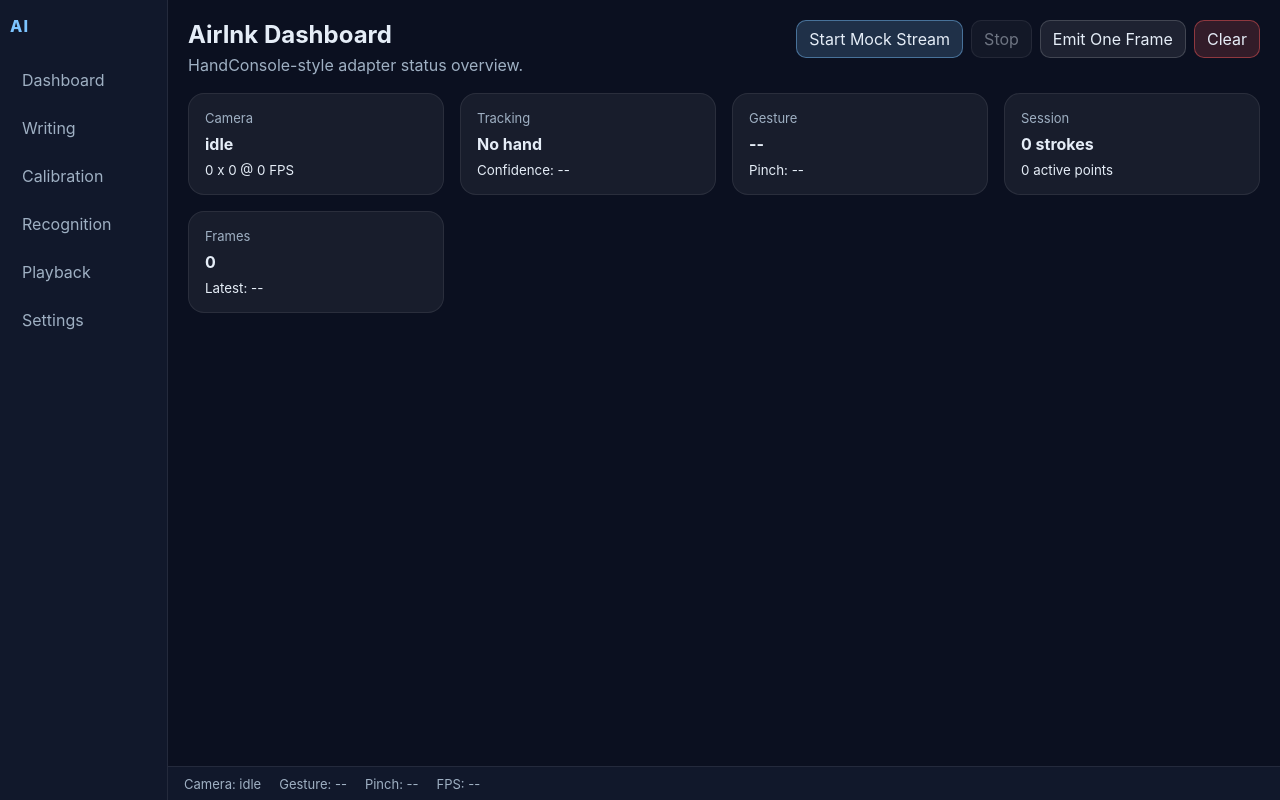
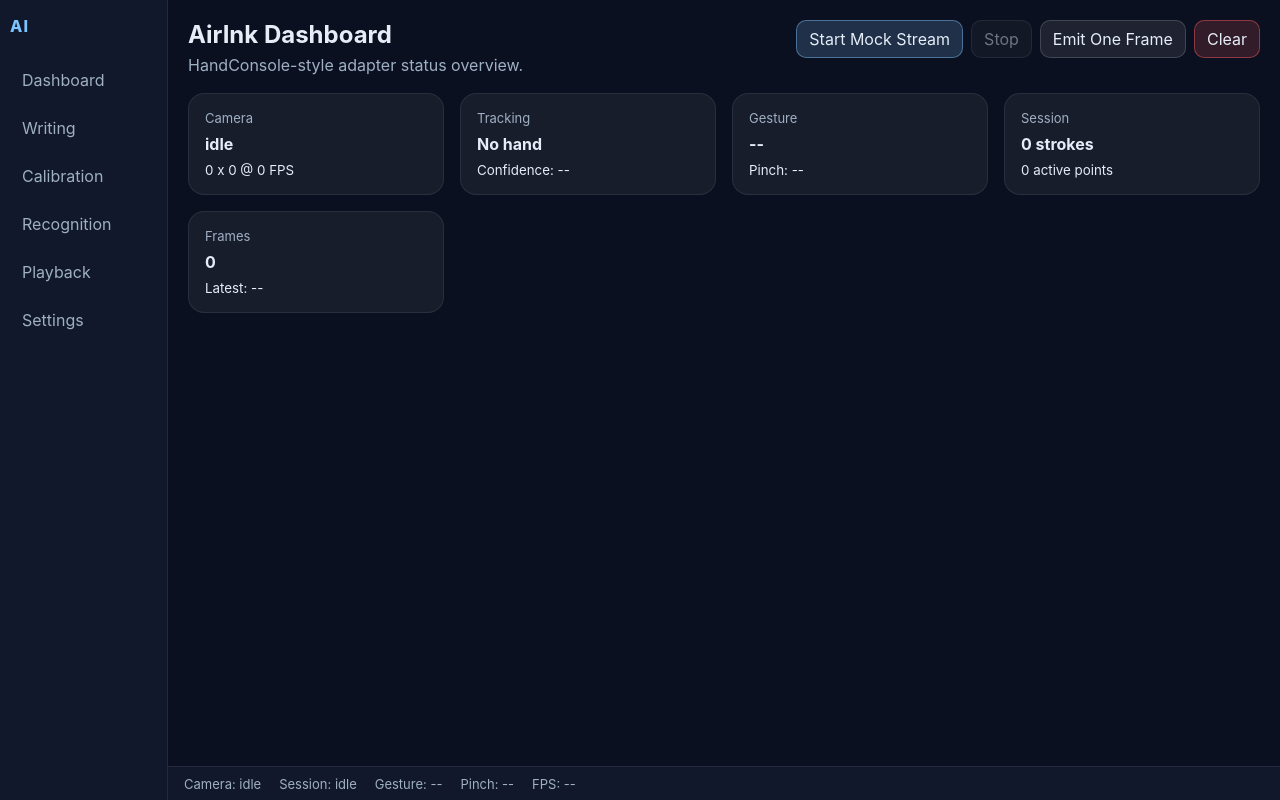
Before and after one commit to DJYDN/AirInk, a React (Vite) app in the folder handconsole_adapter/apps/desktop/: page / in a window 1280 px wide. Built offline with nearby package versions, Linux system fonts and the light colour scheme.

Commit message:
Listen for adapter stroke and session events

```diff
--- a/handconsole_adapter/apps/desktop/src/components/layout/AppLayout.tsx
+++ b/handconsole_adapter/apps/desktop/src/components/layout/AppLayout.tsx
@@ -2,6 +2,7 @@ import { useEffect } from "react";
 import { NavLink, Outlet } from "react-router-dom";
 import { listen } from "@tauri-apps/api/event";
 import { useAirInkStore, type CameraStatus } from "../../stores/airinkStore";
+import type { SessionStatusEvent, StrokeUpdateEvent } from "../../types/events";
 import type { AirInkFrame } from "../../types/frame";
 
 const navItems = [
@@ -16,6 +17,7 @@ const navItems = [
 export default function AppLayout() {
   const frame = useAirInkStore((state) => state.latestFrame);
   const status = useAirInkStore((state) => state.cameraStatus.status);
+  const sessionStatus = useAirInkStore((state) => state.sessionStatus.status);
 
   useEffect(() => {
     const unlistenCamera = listen<CameraStatus>("airink/camera_status", (event) => {
@@ -26,9 +28,19 @@ export default function AppLayout() {
       useAirInkStore.getState().addFrame(event.payload);
     });
 
+    const unlistenStroke = listen<StrokeUpdateEvent>("airink/stroke_update", (event) => {
+      useAirInkStore.getState().applyStrokeUpdate(event.payload);
+    });
+
+    const unlistenSession = listen<SessionStatusEvent>("airink/session_status", (event) => {
+      useAirInkStore.getState().setSessionStatus(event.payload);
+    });
+
     return () => {
       unlistenCamera.then((dispose) => dispose());
       unlistenFrame.then((dispose) => dispose());
+      unlistenStroke.then((dispose) => dispose());
+      unlistenSession.then((dispose) => dispose());
     };
   }, []);
 
@@ -52,6 +64,7 @@ export default function AppLayout() {
         </section>
         <footer className="status-bar">
           <span>Camera: {status}</span>
+          <span>Session: {sessionStatus}</span>
           <span>Gesture: {frame?.gesture.state ?? "--"}</span>
           <span>Pinch: {frame?.tracking.pinch_ratio?.toFixed(2) ?? "--"}</span>
           <span>FPS: {frame?.camera.fps?.toFixed(1) ?? "--"}</span>
```
